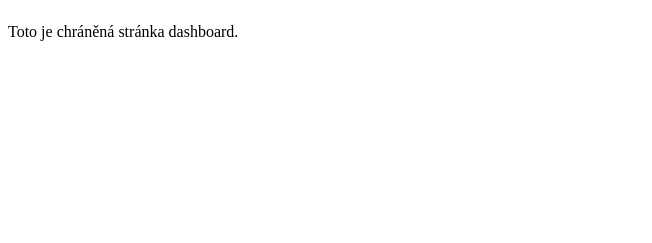
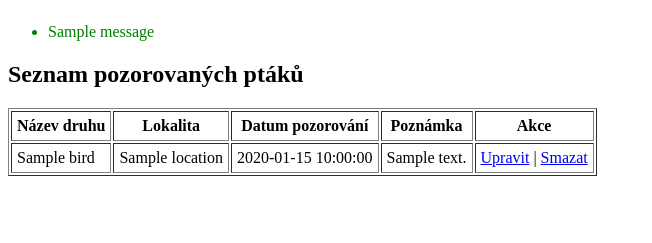
Before and after one commit to NoNamed517/birds2, a Flask app: template templates/dashboard.html in a window 1280 px wide. Shown: the part 83-326 px from the top of the page, without its empty margins (0-652 px from the left). Run offline with Flask 3, Linux system fonts and the light colour scheme; the template is opened without the code that fills it: most values are stand-ins (such as "Sample title", 1, 10 or a date in 2020); one stand-in notice (Sample message) is shown.

Commit message:
dataset view

```diff
--- a/app.py
+++ b/app.py
@@ -1,14 +1,33 @@
 from flask import Flask, render_template, request, redirect, url_for, session, flash
 from werkzeug.security import generate_password_hash, check_password_hash
 from functools import wraps
+from datetime import datetime
 
 app = Flask(__name__)
-app.secret_key = 'supersecretkey'  # pro sessions, v produkci používej env proměnnou
+app.secret_key = 'supersecretkey'
 
 # --- Simulovaná databáze uživatelů ---
 users_db = {
     "test@example.com": generate_password_hash("heslo123")
 }
+
+# --- Simulovaná databáze ptáků ---
+birds_db = [
+    {
+        "id": 1,
+        "name": "Slavík obecný",
+        "location": "Praha",
+        "date": "2026-05-01",
+        "note": "Zpíval u řeky"
+    },
+    {
+        "id": 2,
+        "name": "Vrabec domácí",
+        "location": "Brno",
+        "date": "2026-05-03",
+        "note": "Věděl si rady s pečivem"
+    }
+]
 
 # --- Decorator pro ochranu rout ---
 def login_required(f):
@@ -46,11 +65,39 @@ def logout():
     flash("Odhlášeno.", "info")
     return redirect(url_for('login'))
 
-# --- Protected route ---
+# --- Dashboard / Birds dataset ---
 @app.route('/dashboard')
 @login_required
 def dashboard():
-    return render_template('dashboard.html', user=session['user'])
+    return render_template('dashboard.html', user=session['user'], birds=birds_db)
+
+# --- Delete bird ---
+@app.route('/delete/<int:bird_id>')
+@login_required
+def delete_bird(bird_id):
+    global birds_db
+    birds_db = [b for b in birds_db if b['id'] != bird_id]
+    flash("Záznam odstraněn.", "info")
+    return redirect(url_for('dashboard'))
+
+# --- Edit bird ---
+@app.route('/edit/<int:bird_id>', methods=['GET', 'POST'])
+@login_required
+def edit_bird(bird_id):
+    bird = next((b for b in birds_db if b['id'] == bird_id), None)
+    if not bird:
+        flash("Záznam nenalezen.", "danger")
+        return redirect(url_for('dashboard'))
+
+    if request.method == 'POST':
+        bird['name'] = request.form.get('name')
+        bird['location'] = request.form.get('location')
+        bird['date'] = request.form.get('date')
+        bird['note'] = request.form.get('note')
+        flash("Záznam aktualizován.", "success")
+        return redirect(url_for('dashboard'))
+
+    return render_template('edit_bird.html', bird=bird)
 
 # --- Homepage redirect ---
 @app.route('/')
--- a/templates/dashboard.html
+++ b/templates/dashboard.html
@@ -9,6 +9,38 @@
         <a href="{{ url_for('logout') }}">Odhlásit</a>
     </nav>
     <h1>Vítejte, {{ user }}!</h1>
-    <p>Toto je chráněná stránka dashboard.</p>
+
+    {% with messages = get_flashed_messages(with_categories=true) %}
+      {% if messages %}
+        <ul>
+          {% for category, message in messages %}
+            <li style="color: {% if category=='danger' %}red{% elif category=='success' %}green{% else %}blue{% endif %}">{{ message }}</li>
+          {% endfor %}
+        </ul>
+      {% endif %}
+    {% endwith %}
+
+    <h2>Seznam pozorovaných ptáků</h2>
+    <table border="1" cellpadding="5">
+        <tr>
+            <th>Název druhu</th>
+            <th>Lokalita</th>
+            <th>Datum pozorování</th>
+            <th>Poznámka</th>
+            <th>Akce</th>
+        </tr>
+        {% for bird in birds %}
+        <tr>
+            <td>{{ bird.name }}</td>
+            <td>{{ bird.location }}</td>
+            <td>{{ bird.date }}</td>
+            <td>{{ bird.note }}</td>
+            <td>
+                <a href="{{ url_for('edit_bird', bird_id=bird.id) }}">Upravit</a> |
+                <a href="{{ url_for('delete_bird', bird_id=bird.id) }}" onclick="return confirm('Opravdu smazat?')">Smazat</a>
+            </td>
+        </tr>
+        {% endfor %}
+    </table>
 </body>
 </html>
```
Also changed, not shown: templates/edit_bird.html (added, +26 -0 lines).
